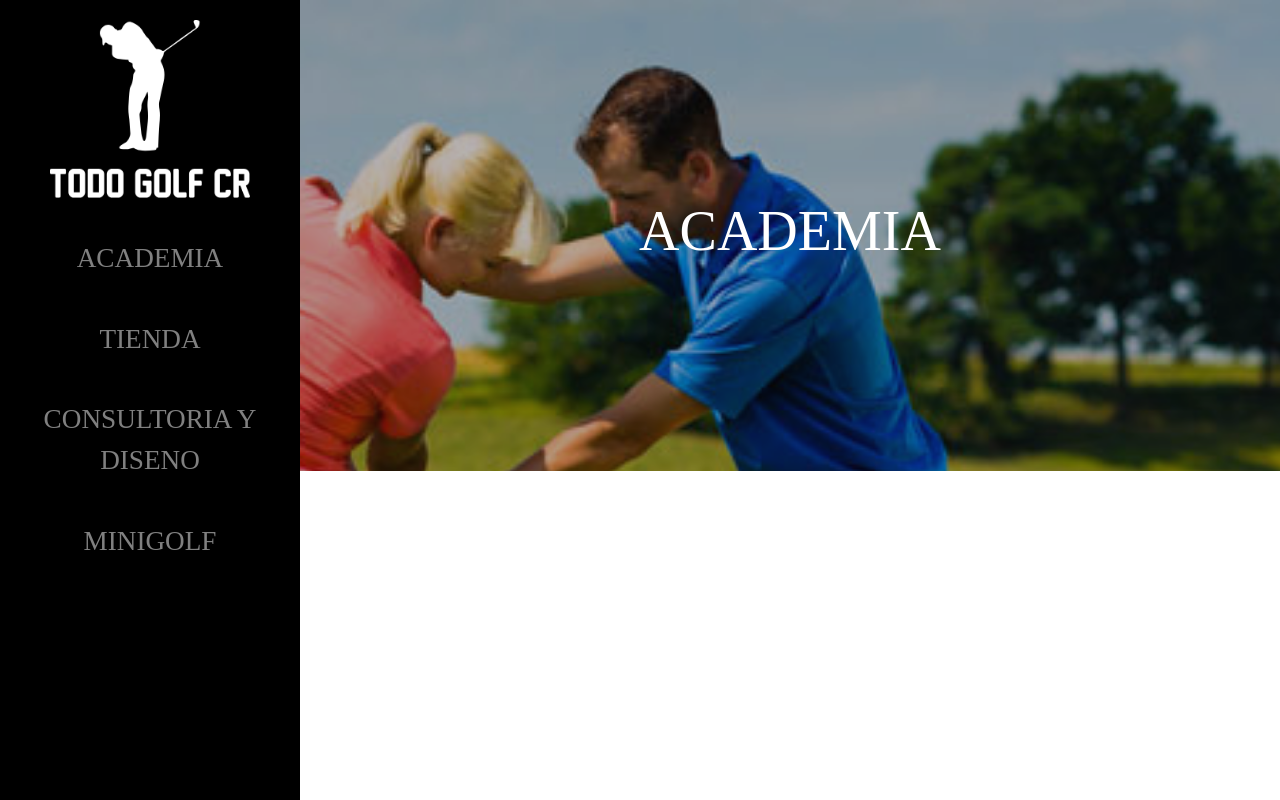
After one commit to gab56/todogolfweb, a PHP site: page /academia.html in a window 1280 px wide. The commit adds this page. Run offline with PHP 8.4, Linux system fonts and the light colour scheme; some libraries are stand-ins or nearby versions; some web fonts are replaced.

Commit message:
academia layout created

```diff
--- /dev/null
+++ b/academia.html
@@ -0,0 +1,55 @@
+<!doctype html>
+<html>
+
+<head>
+  <link rel="stylesheet" href="https://maxcdn.bootstrapcdn.com/bootstrap/4.0.0/css/bootstrap.min.css"
+    integrity="sha384-Gn5384xqQ1aoWXA+058RXPxPg6fy4IWvTNh0E263XmFcJlSAwiGgFAW/dAiS6JXm" crossorigin="anonymous">
+  <link rel="stylesheet" type="text/css" href="css/main.css">
+  <script src="https://code.jquery.com/jquery-3.2.1.slim.min.js"
+    integrity="sha384-KJ3o2DKtIkvYIK3UENzmM7KCkRr/rE9/Qpg6aAZGJwFDMVNA/GpGFF93hXpG5KkN"
+    crossorigin="anonymous"></script>
+  <script src="https://cdnjs.cloudflare.com/ajax/libs/popper.js/1.12.9/umd/popper.min.js"
+    integrity="sha384-ApNbgh9B+Y1QKtv3Rn7W3mgPxhU9K/ScQsAP7hUibX39j7fakFPskvXusvfa0b4Q"
+    crossorigin="anonymous"></script>
+  <link rel="stylesheet" href="css/font-awesome-4.7.0/css/font-awesome.min.css">
+  <script type="text/javascript" src="js/index.js"></script>
+  <title>This is the title of the webpage!</title>
+</head>
+
+<body>
+  <div class="wrapper">
+
+    <nav id="sidebar">
+      <ul class="list-unstyled components">
+        <li>
+          <a href="#"><img class="sidebar-img" src="images/Group 10.png"></a>
+        </li>
+        <li>
+          <a href="academia.html">ACADEMIA</a>
+        </li>
+        <li>
+          <a>TIENDA</a>
+        </li>
+        <li>
+          <a>CONSULTORIA Y DISENO</a>
+        </li>
+        <li>
+          <a>MINIGOLF</a>
+        </li>
+      </ul>
+    </nav>
+
+    <div class="academy-body">
+      <div class="header">
+        <div class="container" role="alert">
+          <div class="description">
+            <h1>ACADEMIA</h1>
+          </div>
+        </div>
+      </div>
+    </div>
+
+  </div>
+</body>
+
+</html>
--- a/css/main.css
+++ b/css/main.css
@@ -13,18 +13,26 @@ body {
   width: 200px;
 }
 
-.header {
+.body {
   margin-left: 300px;
-  background-image: url('../images/slider-2.jpg');
   background-attachment: fixed;
   background-size: cover;
   background-position: center;
+  background-image: url('../images/slider-2.jpg');
 }
 
-.overlay {
+.academy-body {
+  margin-left: 300px;
+  background-attachment: fixed;
+  background-size: cover;
+  background-position: center;
+  background-image: url('../images/long-island-golf1.jpg');
+}
+
+.header {
+  background: rgba(13, 16, 15, 0.3);
   min-height: 100%;
   min-width: 100%;
-  background: rgba(13, 16, 15, 0.3);
   display: table;
 }
 
--- a/js/index.js
+++ b/js/index.js
@@ -1,6 +1,9 @@
 $(document).ready(function () {
 
-  $('.header').height($(window).height());
-  $('.header').width($(window).width());
+  $('.body').height($(window).height());
+  $('.body').width($(window).width());
+
+  $('.academy-body').height($(window).height()/1.7);
+  $('.academy-body').width($(window).width());
 
 });
```
Also changed, not shown: index.html (+28 -17 lines), images/long-island-golf1.jpg (added).
